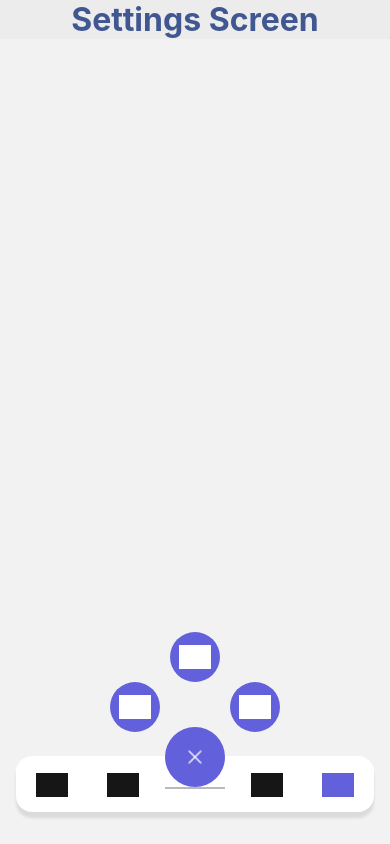
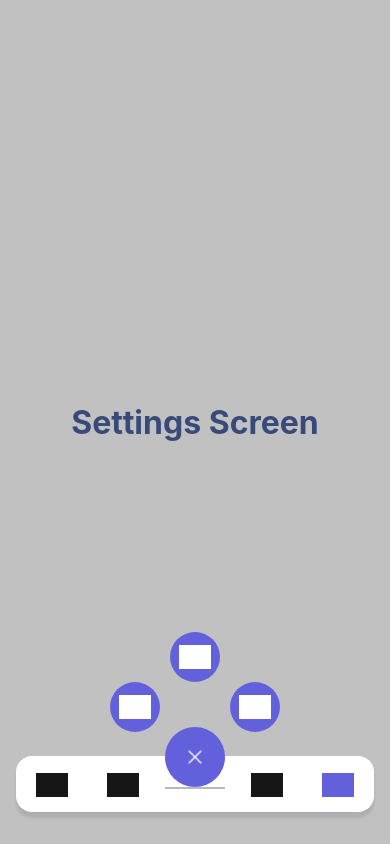
Before and after one commit to ddepu11t/CustomBottomTab, a React Native app: screen /SettingsScreen in a window 390 px wide. Both pictures are taken after a click on the element 194 px from the left and 757 px from the top of the page. Built offline with nearby package versions, Linux system fonts and the light colour scheme; grey boxes are pictures that could not be loaded.

Commit message:
feat: overlay animation

```diff
--- a/src/components/TabContainer.tsx
+++ b/src/components/TabContainer.tsx
@@ -1,9 +1,52 @@
-import React, { FC, PropsWithChildren } from "react";
-import { StyleSheet, View } from "react-native";
+import React, { FC, PropsWithChildren, useEffect, useRef } from "react";
+import { Animated, StyleSheet, View } from "react-native";
+import { useTabMenu } from "../context/TabContext";
+import { COLORS } from "../theme";
 
 const TabContainer: FC<PropsWithChildren> = ({ children }) => {
-  return <View style={styles.container}>{children}</View>;
+  const { opened } = useTabMenu();
+
+  const animation = useRef(new Animated.Value(0)).current;
+
+  useEffect(() => {
+    Animated.timing(animation, {
+      toValue: opened ? 1 : 0,
+      duration: 300,
+      useNativeDriver: false,
+    }).start();
+  }, [opened]);
+
+  return (
+    <View style={styles.container}>
+      {children}
+
+      {opened ? (
+        <Animated.View
+          style={[
+            styles.overlay,
+            {
+              backgroundColor: animation.interpolate({
+                inputRange: [0, 1],
+                outputRange: ["transparent", COLORS.dark],
+              }),
+            },
+          ]}
+        />
+      ) : null}
+    </View>
+  );
 };
 
-const styles = StyleSheet.create({ container: {} });
+const styles = StyleSheet.create({
+  container: { flex: 1 },
+  overlay: {
+    position: "absolute",
+    top: 0,
+    left: 0,
+    right: 0,
+    bottom: 0,
+    zIndex: 1,
+    opacity: 0.2,
+  },
+});
 export default TabContainer;
```
